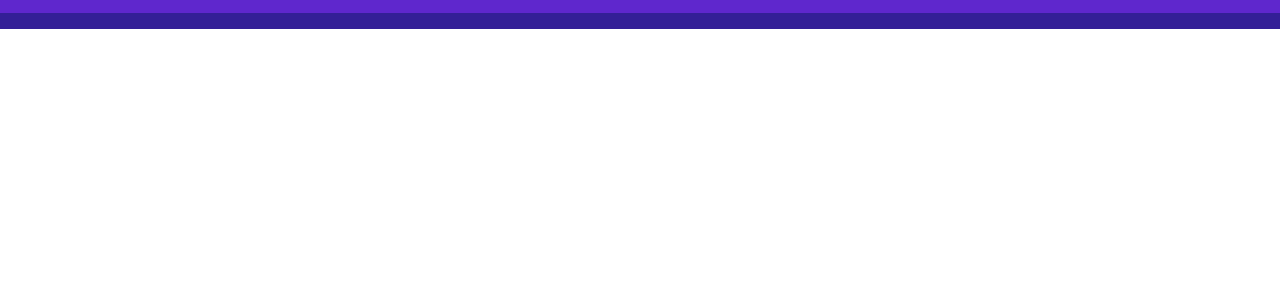
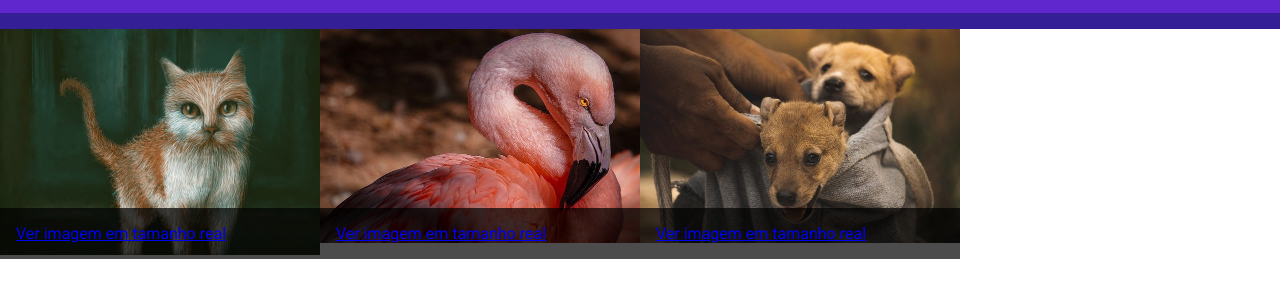
Before and after one commit to rafaareis/Conhecendo_JQuery, a plain HTML site: page index.html in a window 1280 px wide. Shown: the part 57-354 px from the top of the page. Drawn offline with nearby package versions, Linux system fonts and the light colour scheme; a web font is replaced by a local one.

Commit message:
Commit 05042023-1644: Iniciando a Aula 04

```diff
--- a/index.html
+++ b/index.html
@@ -22,6 +22,32 @@
         <button type="submit">Adicionar</button>
         <button type="reset" id="botao-cancelar">Cancelar</button>
     </form>
+    <ul>
+        <li>
+            <img src="./images/foto1.jpg" alt="Pintura de um gato" />
+            <div class="overlay-imagem-link">
+                <a href="./images/foto1.jpg" title="Ver imagem em tamanho real" target="_blank">
+                    Ver imagem em tamanho real
+                </a>
+            </div>
+        </li>
+        <li>
+            <img src="./images/foto2.jpg" alt="Pintura de um gato" />
+            <div class="overlay-imagem-link">
+                <a href="./images/foto2.jpg" title="Ver imagem em tamanho real" target="_blank">
+                    Ver imagem em tamanho real
+                </a>
+            </div>
+        </li>
+        <li>
+            <img src="./images/foto3.jpg" alt="Pintura de um gato" />
+            <div class="overlay-imagem-link">
+                <a href="./images/foto3.jpg" title="Ver imagem em tamanho real" target="_blank">
+                    Ver imagem em tamanho real
+                </a>
+            </div>
+        </li>
+    </ul>
     <script src="https://code.jquery.com/jquery-3.6.4.min.js"></script>
     <script src="main.js"></script>
 </body>
--- a/main.css
+++ b/main.css
@@ -51,3 +51,30 @@ button {
 #botao-cancelar {
     background-color: red;
 }
+
+ul {
+    display: flex;
+    flex-wrap: wrap;
+}
+
+ul li {
+    max-width: 25%;
+    list-style: none;
+    position: relative;
+    max-height: 280px;
+    overflow-y: hidden;
+}
+
+ul li img {
+    width: 100%;
+}
+
+.overlay-imagem-link {
+    padding: 16px;
+    background-color: rgba(0, 0, 0, 0.7);
+    position: absolute;
+    bottom: 0;
+    left: 0;
+    width: 100%;
+
+}
```
